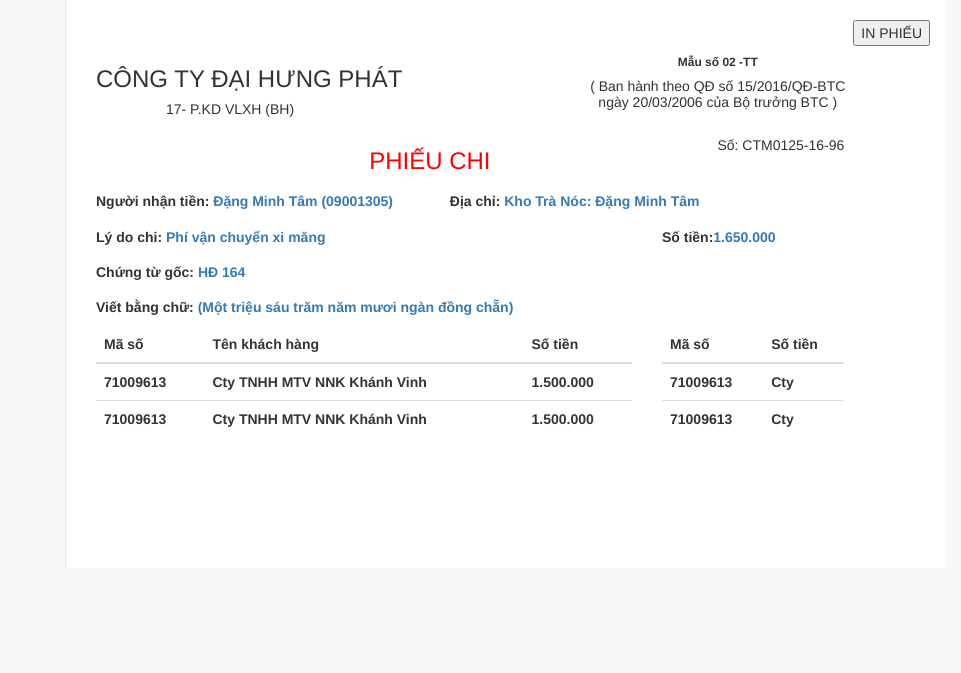
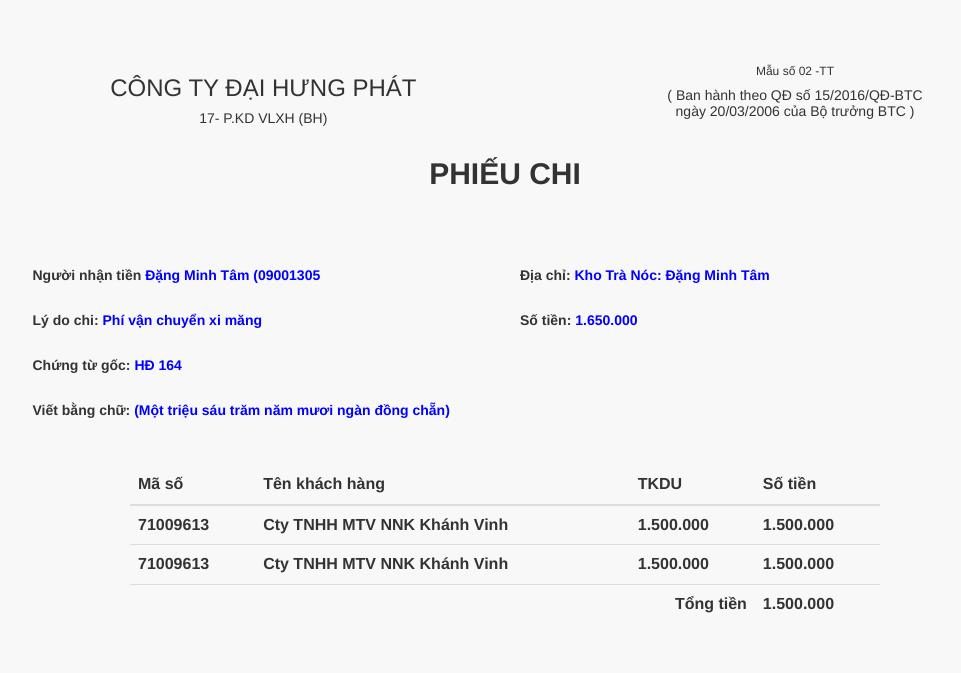
Before and after one commit to thachmong0707/ahihi, a PHP site: page /ahihi/views/pages/phieuchi.php in a window 1280 px wide. Shown: the top 673 px of the page, without its empty margins (135-1096 px from the left). Run offline with PHP 8.4, Linux system fonts and the light colour scheme; the visitor is signed in with stand-in values (Sample User, id 1); lists and menus that the app fills with data are empty.

Commit message:
fix giao dien
Mong

```diff
--- a/database/currency.sql
+++ b/database/currency.sql
@@ -111,6 +111,7 @@
     money_vnd int,
     date_create date,
 	contract_type int,
+    primary key (form_id, account_type),
     foreign key (form_id) references form(id),
     foreign key (account_type) references account_type(id),
     foreign key (contract_type) references contract_type(id)
--- a/server/config.php
+++ b/server/config.php
@@ -3,7 +3,7 @@
 	// $SERVER = "localhost";
 	$SERVER = "localhost";
 	$USERNAME = "root";
-	$PASSWORD = "quyenlan27";
+	$PASSWORD = "";
 	$DBNAME = "currency";
 	// Create connection
 	$conn = new mysqli($SERVER, $USERNAME, $PASSWORD, $DBNAME);
--- a/views/layouts/nav-left.php
+++ b/views/layouts/nav-left.php
@@ -49,12 +49,6 @@
                             <li>
                                 <a href="phieudangchan.php">Phiếu đang chặn</a>
                             </li>
-                            <li>
-                                <a href="#">Third Level Item</a>
-                            </li>
-                            <li>
-                                <a href="#">Third Level Item</a>
-                            </li>
                         </ul>
                         <!-- /.nav-third-level -->
                     </li>
--- a/views/pages/phieu-chi-tien-mat.php
+++ b/views/pages/phieu-chi-tien-mat.php
@@ -517,7 +517,7 @@
                 '<td><input type="text" class="form-control" value=" "></td>' +
                 '<td><input type="text" class="form-control" value=" "></td>' +
                 '<td><input type="text" class="form-control"></td>' +
-                '<td><input type="text" class="form-control"></td>' +
+                '<td><input type="text" class="form-control" disabled></td>' +
                 '<td><input type="text" class="form-control" value=" "></td>' +
                 '<td><input type="text" class="form-control"></td>' +
                 '<td>' + actions + '</td>' +
--- a/views/pages/phieu-thu-tien-mat.php
+++ b/views/pages/phieu-thu-tien-mat.php
@@ -101,7 +101,7 @@
                                 if ($getAccountType->num_rows > 0) {
                                     // output data of each row
                                     while ($row = $getAccountType->fetch_assoc()) {
-                                        echo "<option id='" . $row['id'] . "' class='" . $row['name'] . "'>C" . $row['id'] . "</option>";
+                                        echo "<option id='" . $row['id'] . "' class='" . $row['name'] . "'>N" . $row['id'] . "</option>";
                                     }
                                 } ?>
                             </select>
--- a/views/pages/phieuchi.php
+++ b/views/pages/phieuchi.php
@@ -1,5 +1,5 @@
-
-
+</html>
+</html>
 <!DOCTYPE html>
 <html lang="en">
 <?php
@@ -14,77 +14,96 @@
     // Thực thi câu truy vấn và gán vào $result
     $result = $conn->query($sql);
  ?>
+
         <body>
 
-    <div id="wrapper">
+            <style type="text/css">
+                .header-title {
+                    padding: 15px 5px 15px 5px;
+                }
 
-        <div id="page-wrapper" style="margin-left: 200px; margin-right: 200px">
-        	<div class="row" >
-        		<input type="button" style="float: right;margin-top: 20px" name="in-pdf" value="IN PHIẾU">
+                .body-content {
+                    padding-top: 30px;
+                    padding-bottom: 30px;
+                }
+
+                .info {
+                    color: blue;
+                }
+
+                .padding-row {
+                    padding-top: 10px;
+                    padding-bottom: 10px;
+                }
+
+                .body-content {
+                    padding-top: 40px;
+                    padding-bottom: 40px:
+                    background-color: black;
+                }
+            </style>
+            <div class="container">
+                <div class="body-content">
+                <div class="header-title">
+                    <div class="row">
+                        <div class="col-md-5 col-md-offset-1 col-xs-6">
+                            <h3 class="text-center">CÔNG TY ĐẠI HƯNG PHÁT</h3>
+                            <h5 class="text-center">17- P.KD VLXH (BH)</h5>
                         </div>
-            <div class="row">
-                <div class="col-lg-6" >
-                    <h3>CÔNG TY ĐẠI HƯNG PHÁT</h3>
-                    <h5 style="padding-left: 70px">17- P.KD VLXH (BH)</h5>
-                </div>
-
-                <div class="col-lg-6" style="text-align: center;" >
-                    <h6 ><b>Mẫu số 02 -TT</b> </h6>
-                    <h5>( Ban hành theo QĐ số 15/2016/QĐ-BTC <br> ngày 20/03/2006 của Bộ trưởng BTC )</h5>
-                </div>
-                <!-- /.col-lg-12 -->
-            </div>
-
-			<div class="row">
-				<div class="col-lg-6" >
-                    <h3 style="float: right;display: block;color: red">PHIẾU CHI</h3>
-
-                </div>
-				<div class="col-lg-6 col-md-pull-1" >
-
-                    <h5 style="float: right;display: block;"> Số: CTM0125-16-96</h5>
+                        <div class="col-md-4 col-md-offset-1 col-xs-6">
+                            <h6 class="text-center">Mẫu số 02 -TT</h6>
+                            <h5 class="text-center">( Ban hành theo QĐ số 15/2016/QĐ-BTC <br> ngày 20/03/2006 của Bộ trưởng BTC )</h5>
                         </div>
 
                     </div>
-
-			<div class="row">
-				<div class="col-lg-6">
-					<h5><b>Người nhận tiền: <a href="">Đặng Minh Tâm (09001305)</a></b></h5>
-				</div>
-				<div class="col-lg-6 col-lg-pull-1" >
-					<h5><b>Địa chỉ: <a href=""> Kho Trà Nóc: Đặng Minh Tâm</a></b></h5>
+                    <div class="row text-center">
+                        <h2><strong>PHIẾU CHI</strong></h2></div>
                 </div>
 
-
+                <div class="body-content">
+                    <!-- <form class=""> -->
+                    <div class="row padding-row">
+                        <div class="col-md-5 col-md-offset-1 col-sm-5 col-xs-6">
+                            <label>Người nhận tiền</label>
+                            <label class="info">Đặng Minh Tâm (09001305</label>
                         </div>
-
-			<div class="row">
-				<div class="col-lg-6">
-					<h5><b>Lý do chi: <a href=""> Phí vận chuyển xi măng</a></b></h5>
-				</div>
-				<div class="col-lg-6 col-lg-push-2" >
-					<h5><b>Số tiền:<a href="">1.650.000</a></b></h5>
-				</div>
-
-
-			</div>
-			<div class="row">
-				<div class="col-lg-12">
-					<h5><b>Chứng từ gốc: <a href=""> HĐ 164</a></b></h5>
-				</div>
-				<div class="col-lg-12">
-					<h5><b>Viết bằng chữ: <a href="">(Một triệu sáu trăm năm mươi ngàn đồng chẵn)</a></b></h5>
+                        <div class="col-md-6 col-sm-6 col-xs-6">
+                            <label>Địa chỉ:</label>
+                            <label class="info">Kho Trà Nóc: Đặng Minh Tâm</label>
                         </div>
                     </div>
-
+                    <div class="row padding-row">
+                        <div class="col-md-5 col-md-offset-1 col-sm-6 col-xs-6">
+                            <label>Lý do chi: </label>
+                            <label class="info">Phí vận chuyển xi măng</label>
+                        </div>
+                        <div class="col-md-6 col-sm-6 col-xs-6">
+                            <label>Số tiền:</label>
+                            <label class="info">1.650.000</label>
+                        </div>
+                    </div>
+                    <div class="row padding-row">
+                        <div class="col-md-5 col-md-offset-1">
+                            <label>Chứng từ gốc:</label>
+                            <label class="info">HĐ 164</label>
+                        </div>
+                    </div>
+                    <div class="row padding-row">
+                        <div class="col-md-5 col-md-offset-1">
+                            <label>Viết bằng chữ: </label>
+                            <label class="info">(Một triệu sáu trăm năm mươi ngàn đồng chẵn)</label>
+                        </div>
+                    </div>
+                </div>
+                <div class="table-detail">
                     <div class="row">
-				<div class="col-lg-8">
-
-						<table class="table">
+                        <div class="col-sm-8 col-sm-offset-2">
+                            <table class="table table-hover">
                                 <thead>
                                     <tr>
                                         <th>Mã số</th>
                                         <th>Tên khách hàng</th>
+                                        <th>TKDU</th>
                                         <th>Số tiền</th>
 
                                     </tr>
@@ -94,60 +113,27 @@
                                         <th>71009613</th>
                                         <th>Cty TNHH MTV NNK Khánh Vinh</th>
                                         <th>1.500.000</th>
+                                        <th>1.500.000</th>
                                     </tr>
 
                                     <tr>
                                         <th>71009613</th>
                                         <th>Cty TNHH MTV NNK Khánh Vinh</th>
                                         <th>1.500.000</th>
+                                        <th>1.500.000</th>
+                                    </tr>
+                                     <tr>
+                                        <th class="text-right" colspan="3">Tổng tiền</th>
+                                        <th>1.500.000</th>
                                     </tr>
                                 </tbody>
                             </table>
                         </div>
 
-				<div class="col-lg-3">
-
-						<table class="table">
-			                <thead>
-			                  <tr>
-			                    <th>Mã số</th>
-
-			                    <th>Số tiền</th>
-
-			                  </tr>
-			                </thead>
-			                <tbody>
-			                    <tr>
-			                        <th>71009613</th>
-			                        <th>Cty</th>
-
-			                    </tr>
-
-
-			                    <tr>
-			                        <th>71009613</th>
-			                        <th>Cty</th>
-
-			                    </tr>
-			                </tbody>
-	              		</table>
 
                 </div>
-
             </div>
-            <!-- /.row -->
-
-           <!--  <h3>
-            	<button type="button" class="btn btn-default">THÊM</button>
-            	<button type="button" class="btn btn-default">SỬA</button>
-            	<button type="button" class="btn btn-default">XÓA</button>
-            </h3>     -->
-
         </div>
-        <!-- /#page-wrapper -->
-
-    </div>
-    <!-- /#wrapper -->
         </body>
 
 </html>
--- a/views/pages/phieudaduyet.php
+++ b/views/pages/phieudaduyet.php
@@ -52,7 +52,7 @@
                         <td><?php echo $row["fullname"]; ?></td>
                         <td><?php echo $row["name"]; ?></td>
                         <td style="text-align: center;" >
-                            <?php echo "<a href='update.php?id=" . $row['id'] . "'>Xem</a>"; ?>&nbsp;&nbsp;&nbsp;
+                            <?php echo "<a target='_blank' href='phieuchi.php?id=" . $row['id'] . "'>Xem</a>"; ?>&nbsp;&nbsp;&nbsp;
                          </td>
 
 
```
Lines whose indentation alone changed are shown as unchanged.
